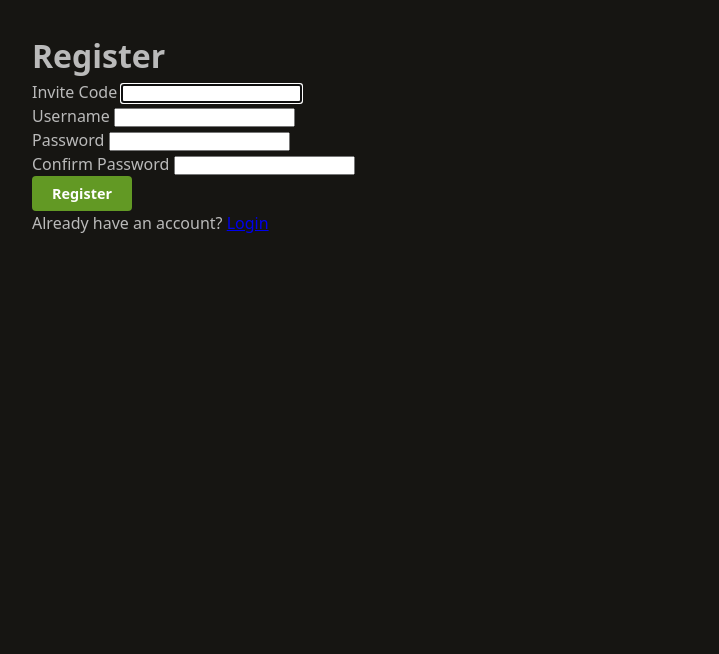
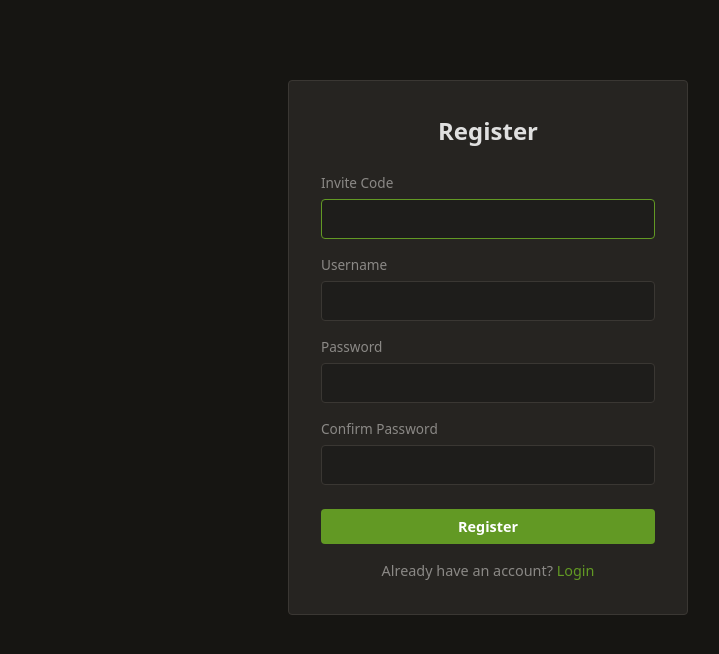
Before and after one commit to AudensAurantius/chess_trainer, a Flask app: template src/web/templates/register.html in a window 1280 px wide. Shown: the part 48-702 px from the top of the page, without its empty margins (152-871 px from the left). Run offline with Flask 3, Linux system fonts and the light colour scheme; the template is opened without the code that fills it, so the values that code supplies are empty; parts of the project's set-up code (start-up, migrations or seed data) failed here and were passed over.

Commit message:
style(web): add auth page CSS for login and register forms
Adds styles for .auth-container, .auth-form, .form-group, .auth-error,
and .auth-link — centered card (max-width 400px) matching the dark theme.

Co-Authored-By: Claude Opus 4.6 <noreply@anthropic.com>

```diff
--- a/src/web/static/css/style.css
+++ b/src/web/static/css/style.css
@@ -438,6 +438,87 @@ body {
 .badge-review { background: rgba(98, 153, 36, 0.2); color: var(--success); }
 .badge-relearning { background: rgba(204, 51, 51, 0.2); color: var(--danger); }
 
+/* Auth pages */
+.auth-container {
+    max-width: 400px;
+    margin: 3rem auto;
+    background: var(--bg-card);
+    border: 1px solid var(--border);
+    border-radius: var(--radius);
+    padding: 2rem;
+}
+
+.auth-container h1 {
+    color: var(--text-bright);
+    font-size: 1.5rem;
+    margin-bottom: 1.5rem;
+    text-align: center;
+}
+
+.auth-form {
+    display: flex;
+    flex-direction: column;
+    gap: 1rem;
+}
+
+.auth-form .btn {
+    width: 100%;
+    margin-top: 0.5rem;
+}
+
+.form-group {
+    display: flex;
+    flex-direction: column;
+    gap: 0.35rem;
+}
+
+.form-group label {
+    color: var(--text-secondary);
+    font-size: 0.85rem;
+}
+
+.form-group input {
+    background: var(--bg-secondary);
+    border: 1px solid var(--border);
+    border-radius: var(--radius);
+    color: var(--text-bright);
+    padding: 0.5rem 0.75rem;
+    font-size: 1rem;
+    font-family: var(--font-main);
+}
+
+.form-group input:focus {
+    outline: none;
+    border-color: var(--accent);
+}
+
+.auth-error {
+    background: rgba(204, 51, 51, 0.15);
+    color: var(--danger);
+    border: 1px solid rgba(204, 51, 51, 0.3);
+    border-radius: var(--radius);
+    padding: 0.5rem 0.75rem;
+    font-size: 0.9rem;
+    margin-bottom: 0.5rem;
+}
+
+.auth-link {
+    text-align: center;
+    margin-top: 1rem;
+    color: var(--text-secondary);
+    font-size: 0.9rem;
+}
+
+.auth-link a {
+    color: var(--accent);
+    text-decoration: none;
+}
+
+.auth-link a:hover {
+    color: var(--accent-hover);
+    text-decoration: underline;
+}
+
 /* Utility */
 .dim { color: var(--text-secondary); }
 .text-center { text-align: center; }
```
Also changed, not shown: tests/test_web.py (+9 -0 lines).
